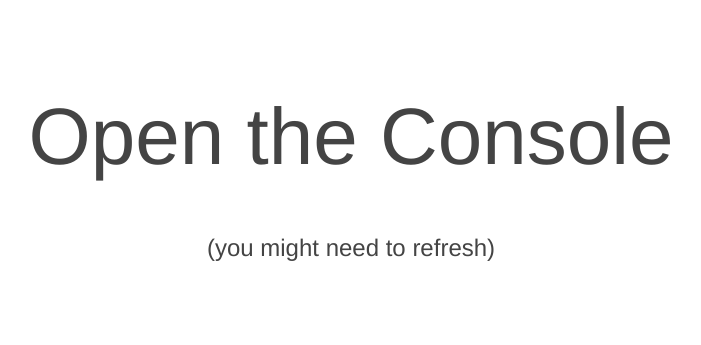
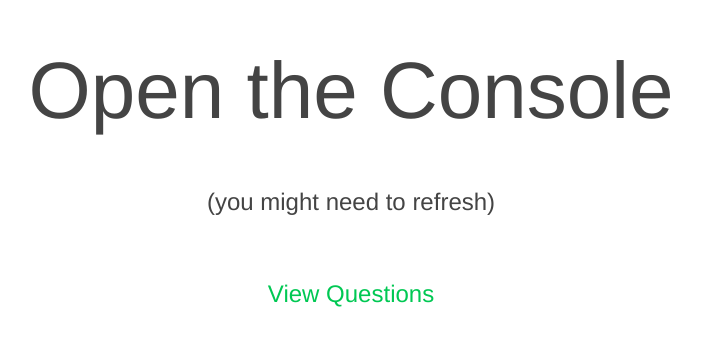
Before and after one commit to amirlazarovich/knight-board, a website: page index.html in a window 1280 px wide. Shown: the part 225-570 px from the top of the page, without its empty margins (289-990 px from the left). Drawn offline with Linux system fonts and the light colour scheme.

Commit message:
added questions

```diff
--- a/index.html
+++ b/index.html
@@ -20,8 +20,20 @@
 			width: 100vw;
 			height: 100vh;
 	    }
-	    div > span {
+	    div > * {
 			font-size: 0.3em;
+	    }
+
+	    div > a {
+	    	color: #00C853;
+	    	text-decoration: none;
+	    	-webkit-transition: color 0.25s;
+	    	-mos-transition: color 0.25s;
+	    	transition: color 0.25s;
+	    }
+
+	    div > a:hover {
+	    	color: #69F0AE;
 	    }
     </style>
 
@@ -33,7 +45,10 @@
 </head>
 
 <body>
-	<div>Open the Console<br/><span>(you might need to refresh)</span></div>
+	<div>Open the Console<br/>
+		<span>(you might need to refresh)</span><br/>
+		<a href="knight-board.pdf" target="_blank">View Questions</a>
+	</div>
 </body>
 
 </html>
```
Also changed, not shown: 1 other file. Lines whose indentation alone changed are shown as unchanged.
